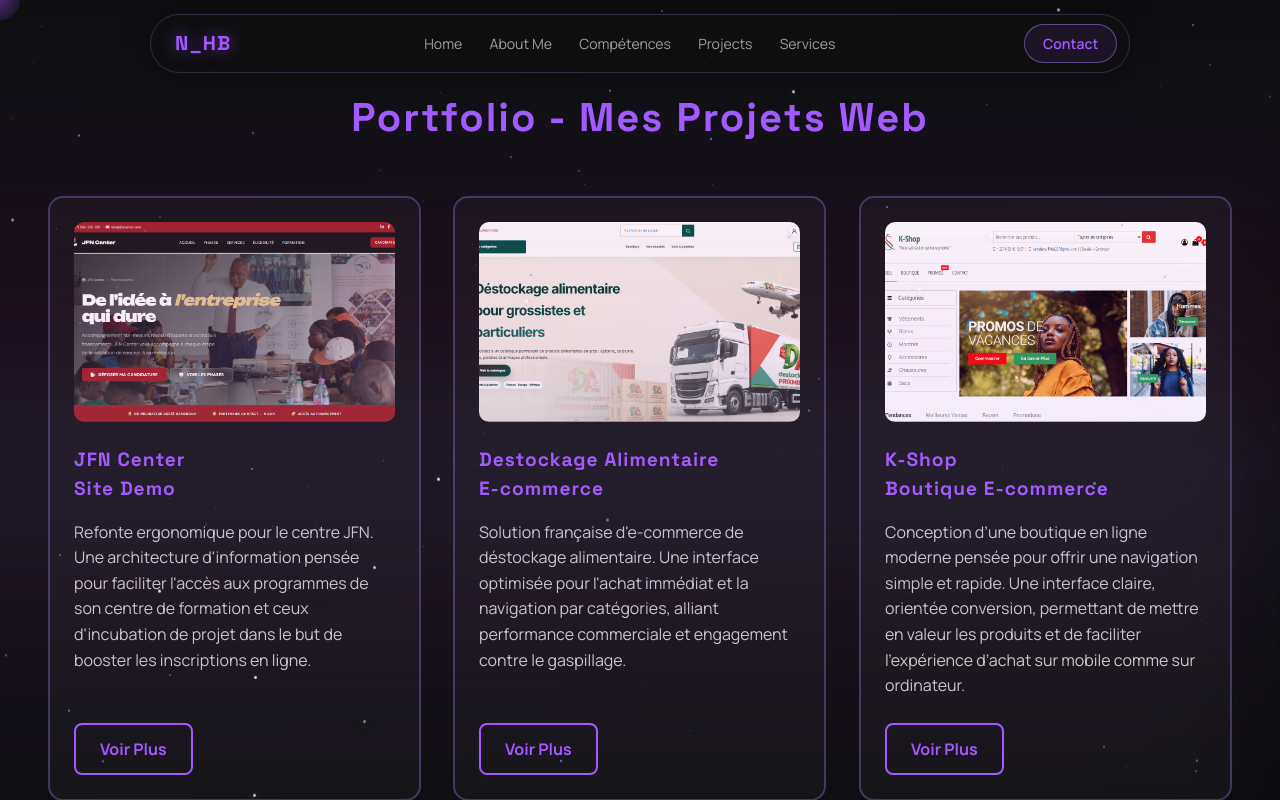
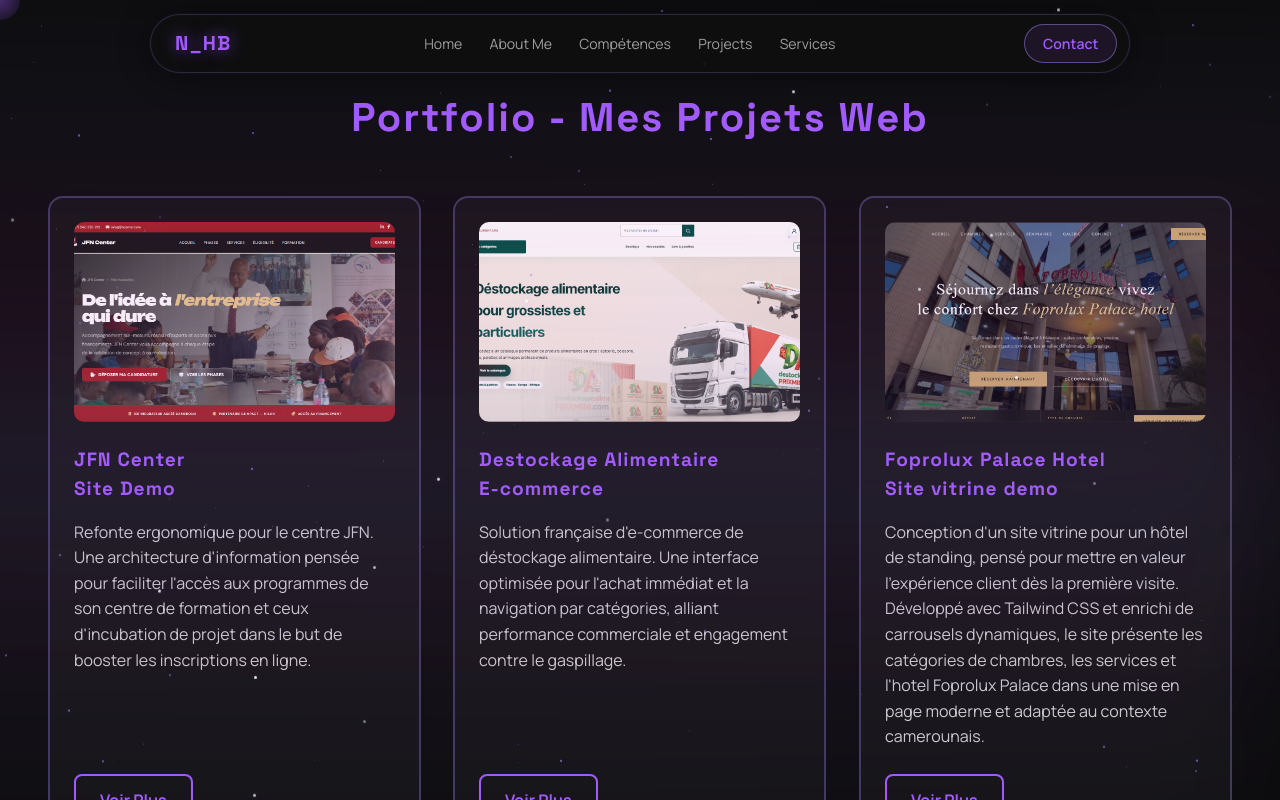
Before and after one commit to blueskyfix/portfolio-nhb_nextjs, a Next.js app: page /projects in a window 1280 px wide. Shown: the top 800 px of the page. Built offline with nearby package versions, Linux system fonts and the light colour scheme; no server answers.

Commit message:
projects + foprolux

```diff
--- a/app/data/projects.ts
+++ b/app/data/projects.ts
@@ -28,6 +28,14 @@ export const projects: Project[] = [
     description:
       "Solution française d'e-commerce de déstockage alimentaire. Une interface optimisée pour l'achat immédiat et la navigation par catégories, alliant performance commerciale et engagement contre le gaspillage.",
     link: 'https://destockagealimentaireprixmini.com/',
+  },
+  {
+    id: 3,
+    image: '/assets/Images/Foprolux.png',
+    alt: 'Foprolux Palace',
+    title: 'Foprolux Palace Hotel \n Site vitrine demo',
+    description:"Conception d'un site vitrine pour un hôtel de standing, pensé pour mettre en valeur l'expérience client dès la première visite. Développé avec Tailwind CSS et enrichi de carrousels dynamiques, le site présente les catégories de chambres, les services et l'hotel Foprolux Palace dans une mise en page moderne et adaptée au contexte camerounais.",
+    link: 'https://foprolux.vercel.app/',
   },
   {
     id: 4,
```
